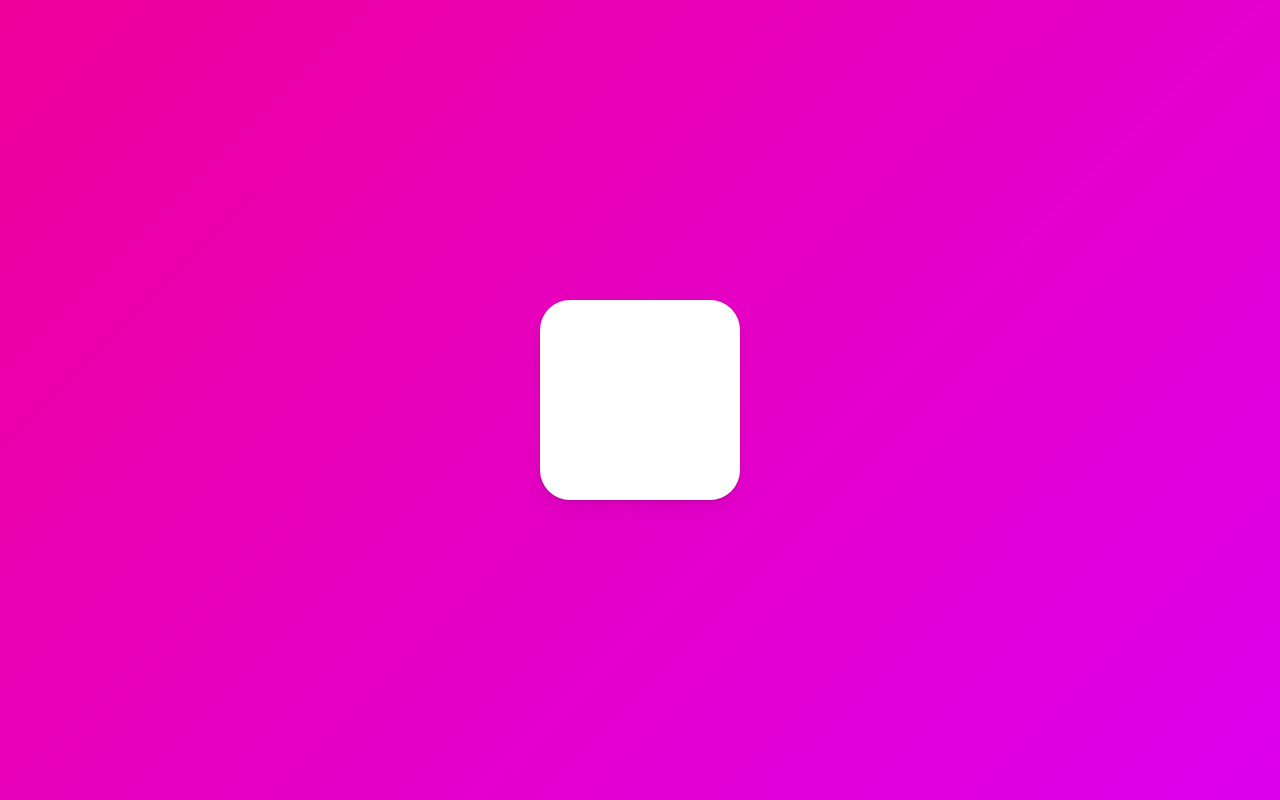
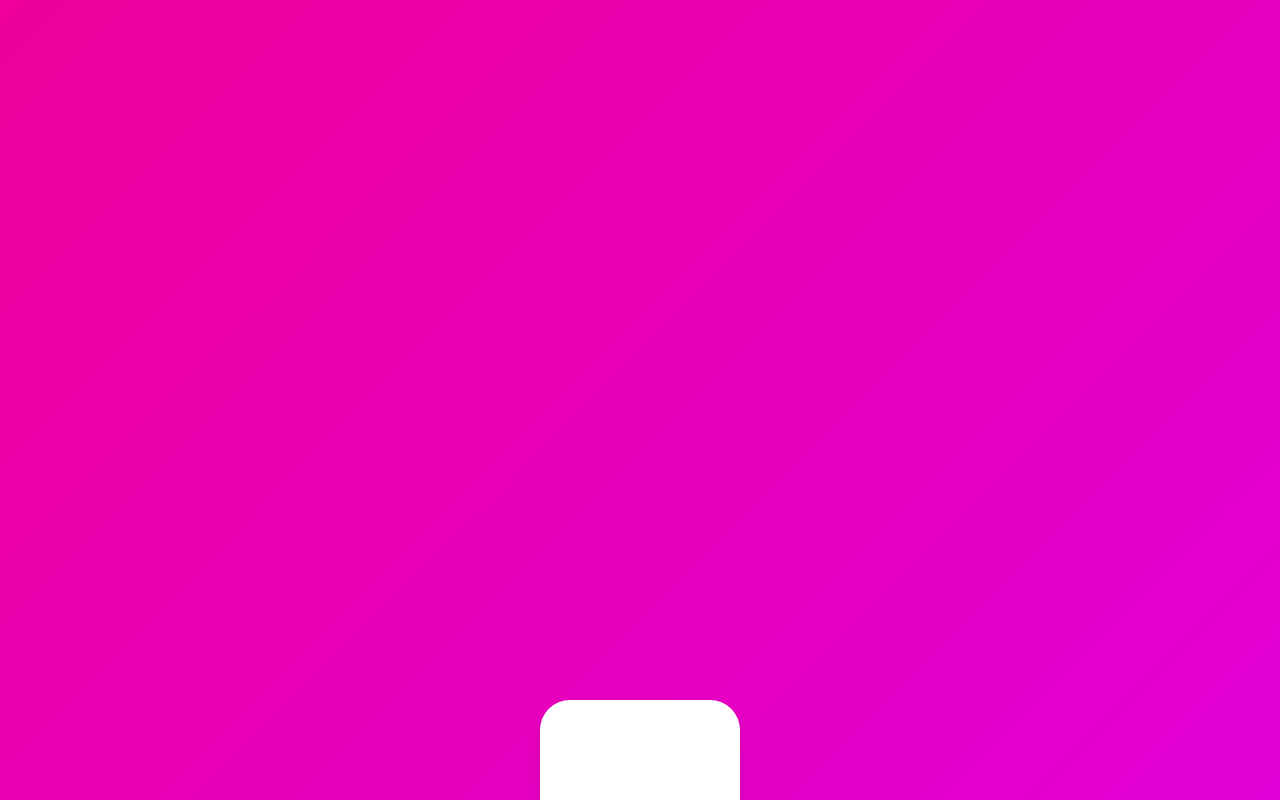
Before and after one commit to sangminlee98/react-animations, a React (Create React App) app: page / in a window 1280 px wide. Shown: the top 800 px of the page. Built offline with nearby package versions, Linux system fonts and the light colour scheme.

Commit message:
useViewportScroll scrollY scrollYProgress

```diff
--- a/src/App.tsx
+++ b/src/App.tsx
@@ -1,9 +1,9 @@
 import React, { useEffect, useRef } from 'react';
 import styled from 'styled-components';
-import { motion, useMotionValue, useTransform } from 'framer-motion';
+import { motion, useMotionValue, useTransform, useViewportScroll } from 'framer-motion';
 
 const Wrapper = styled(motion.div)`
-  height: 100vh;
+  height: 200vh;
   width: 100vw;
   display: flex;
   justify-content: center;
@@ -85,10 +85,15 @@
     'linear-gradient(135deg,rgb(9, 170, 184),rgb(130, 208, 244))',
     'linear-gradient(135deg,rgb(238, 0, 153),rgb(221, 0, 238))',
     'linear-gradient(135deg,rgb(192, 22, 22),rgb(245, 113, 113))'
-  ])
+  ]);
+  const {scrollYProgress} = useViewportScroll();
+  const scale = useTransform(scrollYProgress, [0, 1], [1, 3]);
   // useEffect(() => {
   //   x.onChange(() => console.log(x.get()));
   // },[x])
+  // useEffect(() => {
+  //   scrollY.onChange(() => console.log(scrollY.get(), scrollYProgress.get()));
+  // }, [scrollY, scrollYProgress])
   return (
     <Wrapper style={{background: gradient}}>
       {/* <Box transition={{duration: .5}} initial={{transform:'translateY(50px)', opacity:0}} animate={{transform: 'translateY(0px)', opacity: 1}}/> */}
@@ -101,7 +106,7 @@
       {/* <BiggerBox ref={biggerBoxRef}>
         <Box drag dragConstraints={biggerBoxRef} dragSnapToOrigin dragElastic={0.5} variants={boxVariant} whileHover='hover' whileTap='tap'/>
       </BiggerBox> */}
-      <Box style={{x, rotateZ}}  drag='x' dragSnapToOrigin/>
+      <Box style={{x, rotateZ, scale}}  drag='x' dragSnapToOrigin/>
     </Wrapper>
   );
 }
```
